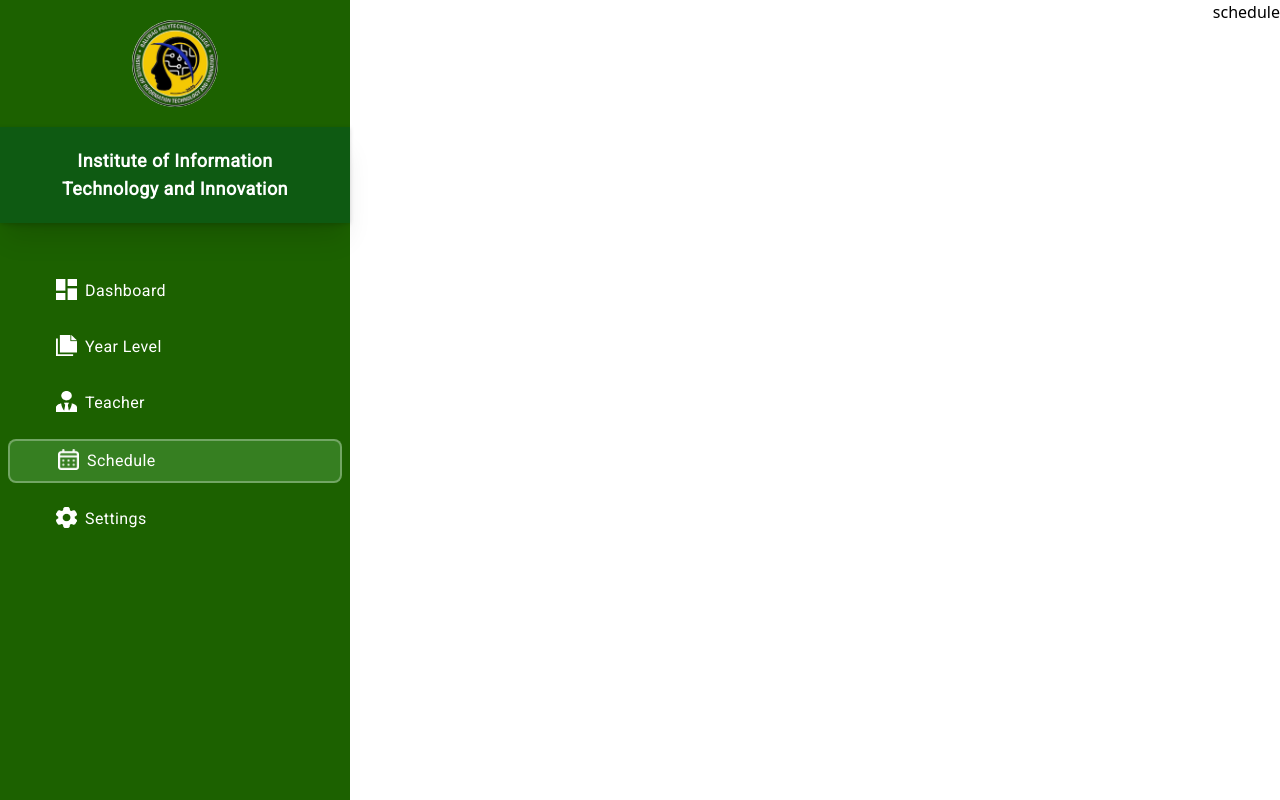
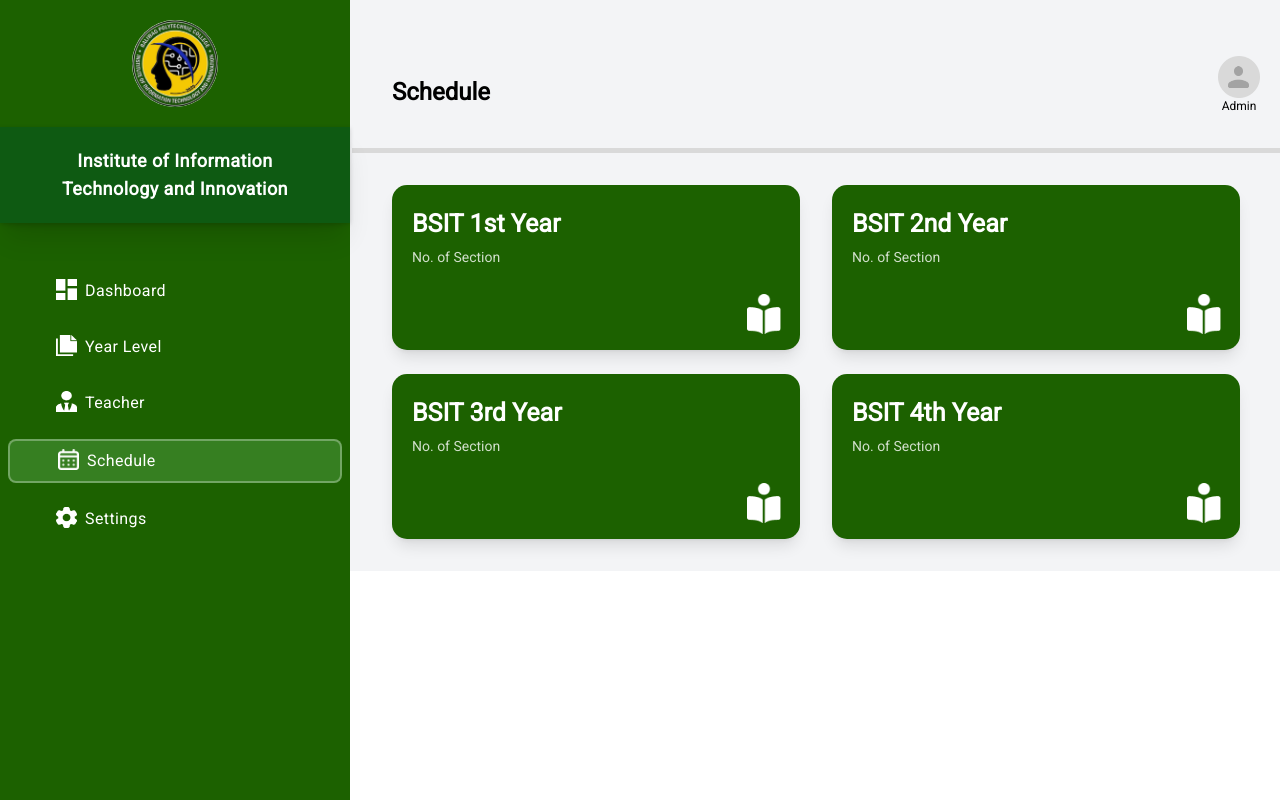
Before and after one commit to 0l3r7/IITI-pre-advising, a React (Vite) app: page /schedule in a window 1280 px wide. Built offline with nearby package versions, Linux system fonts and the light colour scheme.

Commit message:
Finish schedule page

```diff
--- a/src/schedule/schedule.jsx
+++ b/src/schedule/schedule.jsx
@@ -1,9 +1,56 @@
-import React from 'react'
+import { Link, useLocation } from "react-router-dom";
+import React from "react";
+import adminLogo from "../dashboard/dashboardLOGO/adminLogo.png";
+import book from "../assets/photo/book.png";
 
-function schedule() {
+const years = [
+  { name: "BSIT 1st Year" },
+  { name: "BSIT 2nd Year" },
+  { name: "BSIT 3rd Year" },
+  { name: "BSIT 4th Year" },
+];
+
+const Schedule = () => {
   return (
-    <div className='fixed right-0 '>schedule</div>
-  )
-}
+    <div className="bg-gray-100  h-full pl-[55%] md:pl-88 font-RB w-full'">
+      {/* HEADER */}
+      {/*Title and admin*/}
+      <div
+        className=" p-5 pt-14 flex justify-between
+                            border-b-5 border-[#D9D9D9]"
+      >
+        <h1 className="font-bold text-2xl p-5">Schedule</h1>
+        <div className=" flex-col  cursor-pointer active:scale-95">
+          <img src={adminLogo} alt="admin" className=" h-10.5 w-10.5 " />
+          <h1 className="text-xs text-center ">Admin</h1>
+        </div>
+      </div>
 
-export default schedule
+      {/* CONTENT */}
+      <main className="px-5 sm:px-10 py-8">
+        <Link to="/viewSection">
+          <div className="grid grid-cols-1 sm:grid-cols-2 gap-x-8 gap-y-6 max-w-255 mx-auto">
+            {years.map((year, index) => (
+              <div
+                key={index}
+                className="bg-[#1C6100] w-full h-41.25 rounded-[15px] p-5 relative text-white shadow-lg hover:bg-green-800 transition-all duration-300"
+              >
+                <h2 className="text-[25px] font-bold">{year.name}</h2>
+                <p className="text-[14px] font-normal mt-1 opacity-80">
+                  No. of Section
+                </p>
+                <img
+                  src={book}
+                  alt="Book"
+                  className="absolute bottom-4 right-4 w-10 h-10 object-contain"
+                />
+              </div>
+            ))}
+          </div>
+        </Link>
+      </main>
+    </div>
+  );
+};
+
+export default Schedule;
```
